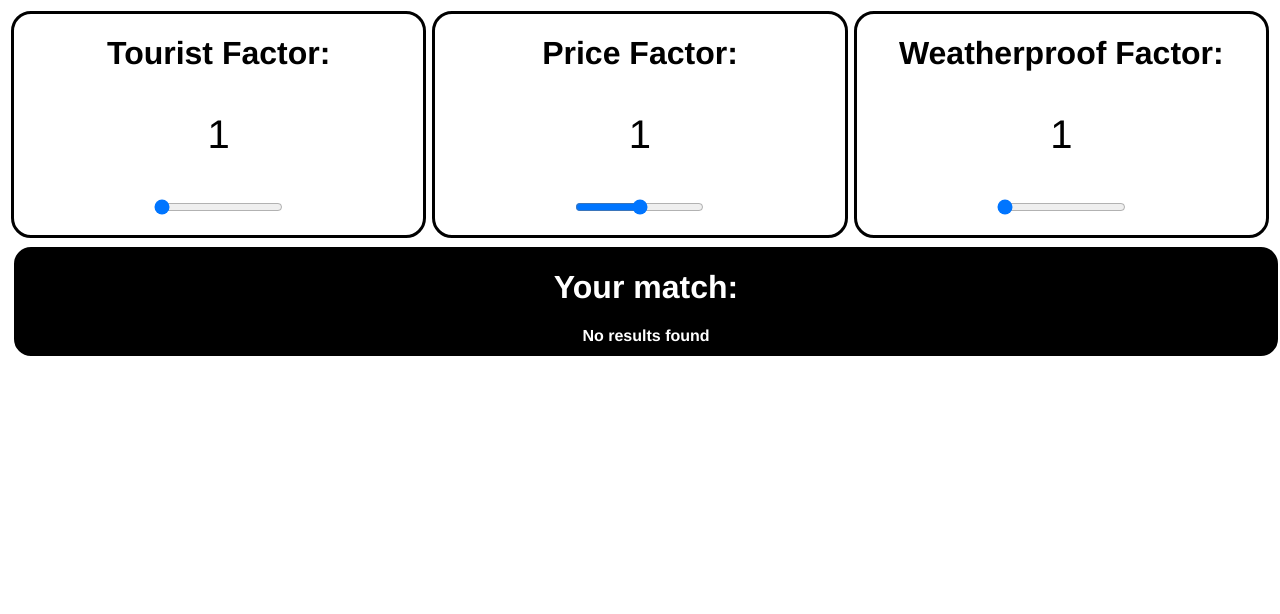
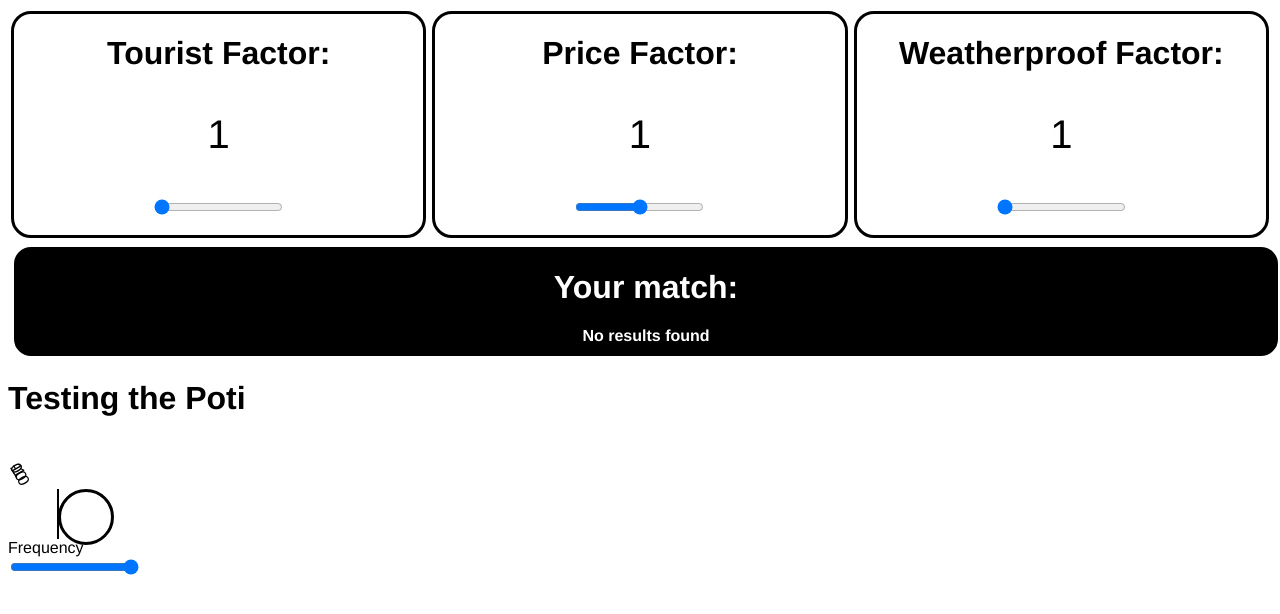
Before and after one commit to madamerobot/damsun, a React (Create React App) app: page / in a window 1280 px wide. Shown: the top 614 px of the page. Built offline with nearby package versions, Linux system fonts and the light colour scheme.

Commit message:
Experimenting with Potentiometer design, but will have to restructure components. Saving before change

```diff
--- a/src/components/App.js
+++ b/src/components/App.js
@@ -7,15 +7,23 @@ import CheckWeatherproof from './checkWeatherproof';
 import Result from './result';
 import './style.css';
 import DATA from '../sunspots'
+import Poti from './poti';
 
 class App extends Component {
 
   constructor(props){
     super(props);
-    this.state = {tourist: '1', price: '1', proof: '1'};
+
+    this.state = {tourist: '1',
+                  price: '1',
+                  proof: '1',
+                  value: '100',
+                };
+
     this.changeTourist = this.changeTourist.bind(this);
     this.changePrice = this.changePrice.bind(this);
     this.changeProof = this.changeProof.bind(this);
+    this.changePoti = this.changePoti.bind(this);
   }
 
   changeTourist (tourist) {
@@ -30,6 +38,10 @@ class App extends Component {
     this.setState({ proof: proof })
   }
 
+  changePoti (value) {
+    this.setState({ value: value })
+  }
+
   render() {
     return (
       <div>
@@ -42,6 +54,10 @@ class App extends Component {
           <h1>Your match:</h1>
           <Result data={DATA} tourist={this.state.tourist} price={this.state.price} proof={this.state.proof} />
         </div>
+        <div>
+          <h1>Testing the Poti</h1>
+          <Poti value={this.state.value} onChange={this.changePoti} />
+        </div>
       </div>
     );
   }
--- /dev/null
+++ b/src/components/poti.js
@@ -0,0 +1,62 @@
+import React, { Component } from 'react';
+import './style.css';
+
+class Poti extends Component {
+
+	constructor(){
+
+		super();
+		this.handleChange = this.handleChange.bind(this);
+		this.state = {
+			min: '0',
+			max: '100',
+			step: '1',
+			type: 'range',
+			name: 'Volume',
+		};
+	}
+
+	handleChange(event){
+		const value = event.target.value;
+		console.log("Poti Score: "+value);
+		this.props.onChange(value);
+	}
+
+	render() {
+
+	const inputSlider = (
+		<label className='Poti'>
+			<input 	min={this.state.min}
+					max={this.state.max}
+					type={this.state.type}
+					step={this.state.step}
+					name={this.state.name}
+					value={this.props.value}
+					onChange={this.handleChange}
+					/>
+		</label>
+	)
+
+		return (
+			<div>
+				<div className="Poti">
+					<div className="Knob-wrapper">
+						<div className="Knob"></div>
+						<div className="Indicator"></div>
+						<div className="Markers">
+							<div className="Marker">-10</div>
+							<div className="Marker">0</div>
+							<div className="Marker">10</div>
+						</div>
+					</div>
+					<label>Frequency</label>
+				</div>
+				<div>{inputSlider}</div>
+			</div>
+		)
+	}
+
+
+}
+
+export default Poti;
--- a/src/components/style.css
+++ b/src/components/style.css
@@ -1,6 +1,48 @@
 * {
 	font-family: Helvetica;
 }
+
+/*POTI STYLES*/
+
+.Marker {
+	position: absolute;
+	top: 50%;
+	left: 50%
+}
+
+.Markers {
+	font-size: 1rem;
+	transform: rotate(60deg) translateY(calc(50px - 0.5em));
+}
+
+.Knob {
+    position: absolute;
+    top: 50%;
+    left: 50%;
+    height: 1em;
+    width: 1em;
+    border-radius: 50%;
+    border-style: solid
+}
+
+.Indicator {
+	height: 50%;
+	width: 2px;
+	position: absolute;
+	bottom: 0px;
+	left: 50%;
+	margin-left: -1px;
+	background-color: currentcolor
+}
+
+.Knob-wrapper {
+	font-size: 50px;
+	height: 100px;
+	width: 100px;
+	position: relative;
+}
+
+/* MACHINE STYLES */
 
 .Box {
 	display: inline-flex;
```
